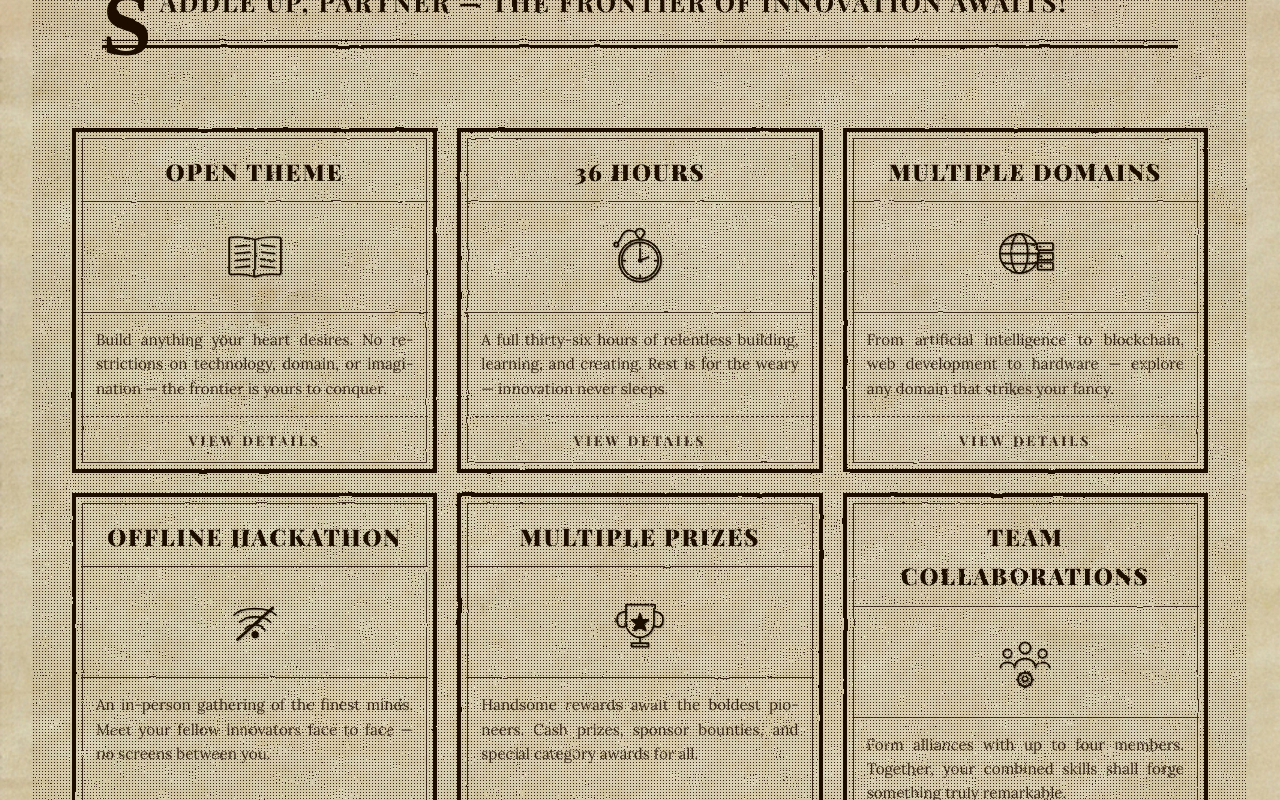
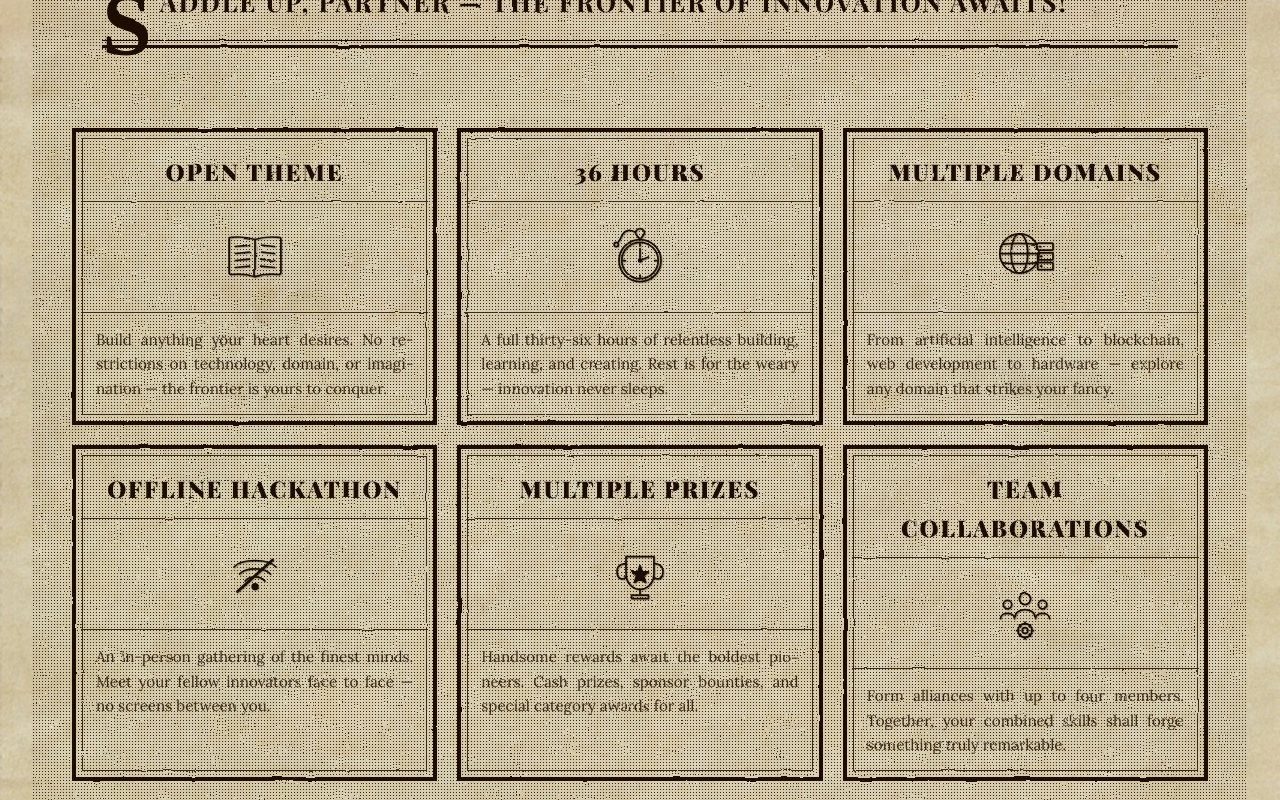
Before and after one commit to A-N-I-KET/Hackolution2k26, a React (Vite) app: page / in a window 1280 px wide. Shown: the part 1960-2760 px from the top of the page. Built offline with nearby package versions, Linux system fonts and the light colour scheme; a web font is replaced by a local one.

Commit message:
view details button removed

```diff
--- a/src/components/AboutUs.jsx
+++ b/src/components/AboutUs.jsx
@@ -199,7 +199,6 @@ export default function AboutUs() {
                                 {feature.icon}
                             </div>
                             <p className="about-feature-desc">{feature.desc}</p>
-                            <div className="about-feature-view">View Details</div>
                         </div>
                     ))}
                 </div>
--- a/src/index.css
+++ b/src/index.css
@@ -1035,6 +1035,14 @@ html {
   background: transparent;
   display: flex;
   flex-direction: column;
+  cursor: pointer;
+  transition: transform 0.35s ease, box-shadow 0.35s ease, background-color 0.35s ease;
+}
+
+.about-feature-card:hover {
+  transform: translateY(-6px);
+  box-shadow: 5px 8px 20px rgba(0, 0, 0, 0.2);
+  background-color: rgba(212, 184, 150, 0.15);
 }
 
 /* Inner frame for the catalogue card */
@@ -1081,6 +1089,11 @@ html {
   width: 70px;
   height: 70px;
   filter: drop-shadow(1px 1px 0px rgba(0, 0, 0, 0.2));
+  transition: transform 0.35s ease;
+}
+
+.about-feature-card:hover .about-feature-icon svg {
+  transform: scale(1.1);
 }
 
 .about-feature-desc {
@@ -1091,25 +1104,6 @@ html {
   flex-grow: 1;
   text-align: justify;
   hyphens: auto;
-}
-
-/* Vintage "View Details" action bottom */
-.about-feature-view {
-  font-family: var(--font-heading);
-  font-size: 0.85rem;
-  text-transform: uppercase;
-  letter-spacing: 3px;
-  padding: 12px;
-  border-top: 1px dashed var(--ink-brown);
-  font-weight: 700;
-  margin-top: auto;
-  cursor: pointer;
-  transition: background 0.3s ease, color 0.3s ease;
-}
-
-.about-feature-card:hover .about-feature-view {
-  background: var(--ink-dark);
-  color: var(--parchment);
 }
 
 @media (max-width: 900px) {
```
